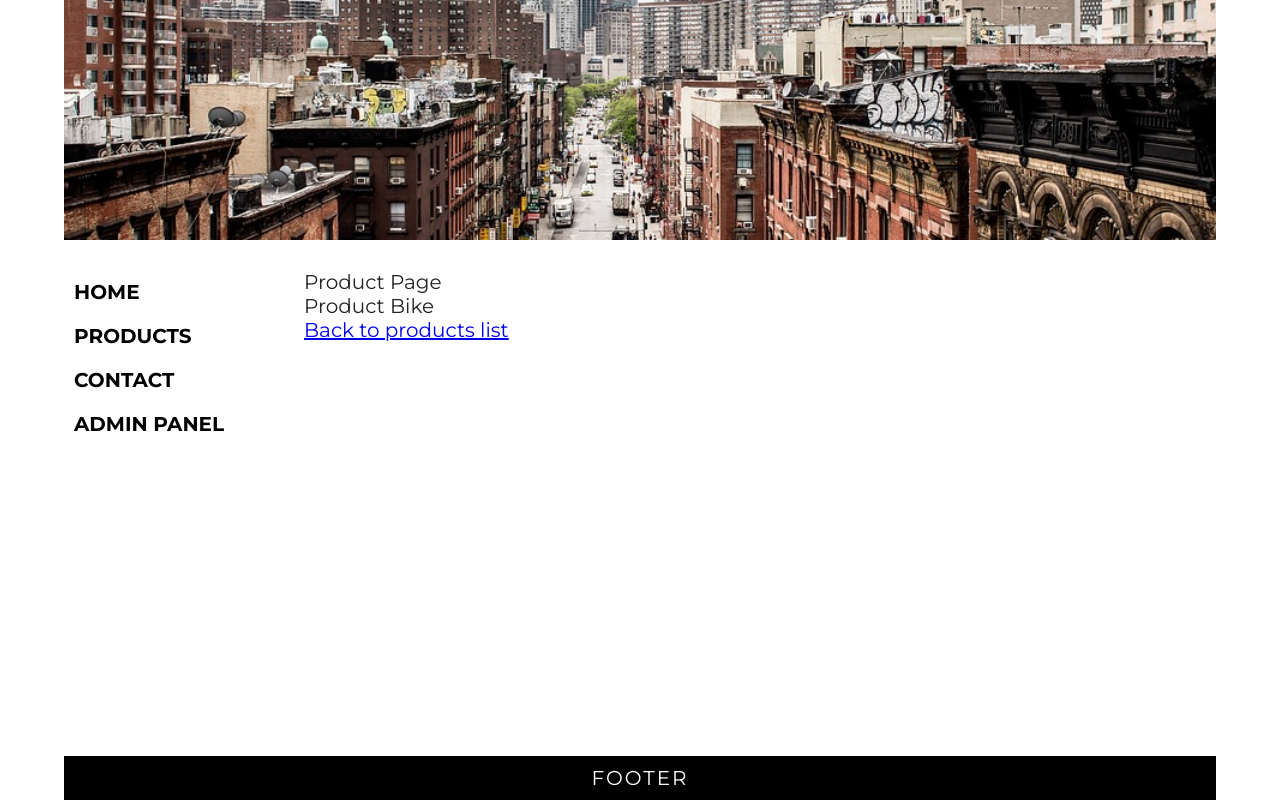
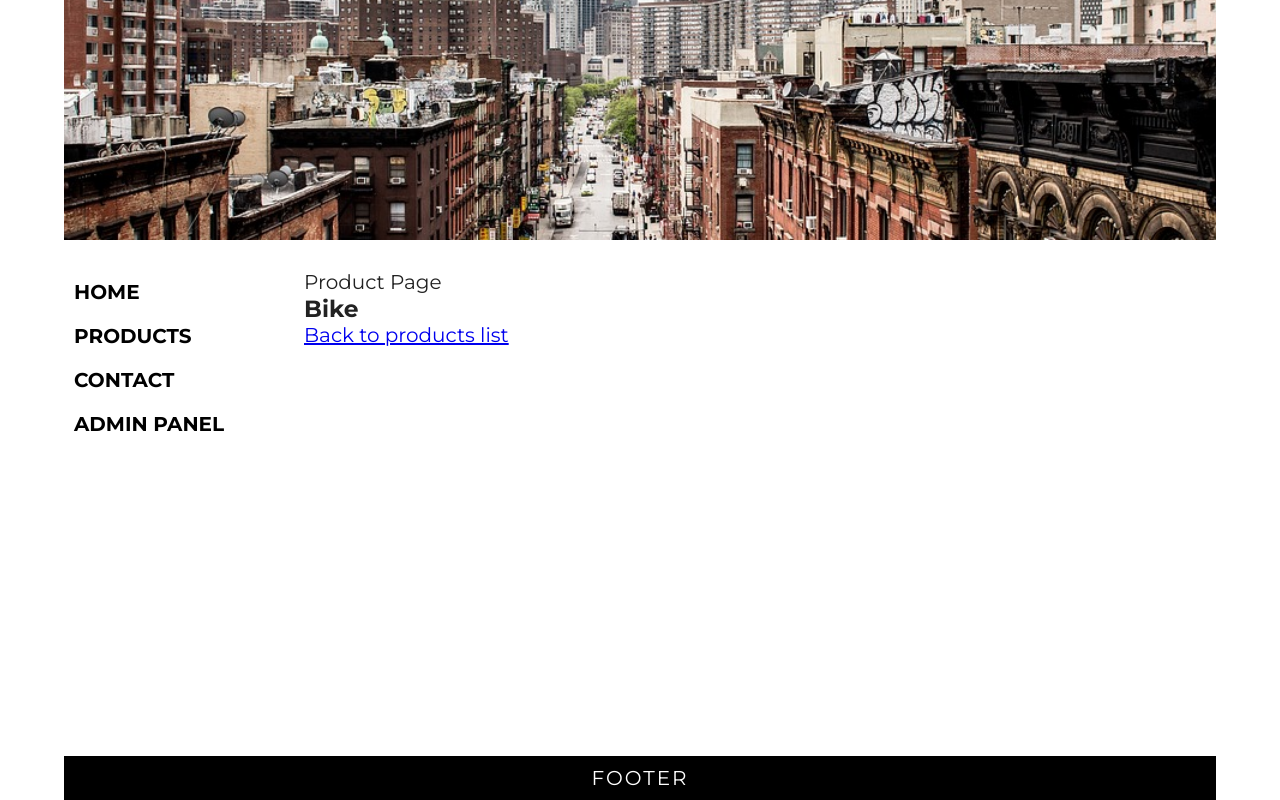
Before and after one commit to MMadejsza/React_Router_Practice, a React (Create React App) app: page /product/Bike in a window 1280 px wide. Built offline with nearby package versions, Linux system fonts and the light colour scheme.

Commit message:
products names correction

```diff
--- a/src/components/Product.js
+++ b/src/components/Product.js
@@ -2,9 +2,9 @@ import React from 'react';
 
 const Product = (props) => {
 	return (
-		<>
-			<p>Product {props.id}</p>
-		</>
+		<article className='product'>
+			<h1>{props.id}</h1>
+		</article>
 	);
 };
 
--- a/src/pages/ProductListPage.js
+++ b/src/pages/ProductListPage.js
@@ -2,7 +2,7 @@ import React from 'react';
 import {Link} from 'react-router-dom';
 import '../styles/ProductListPage.css';
 
-const products = ['car', 'bike', 'motorcycle'];
+const products = ['Car', 'Bike', 'Motorcycle'];
 
 const ProductListPage = () => {
 	const list = products.map((p) => (
```
